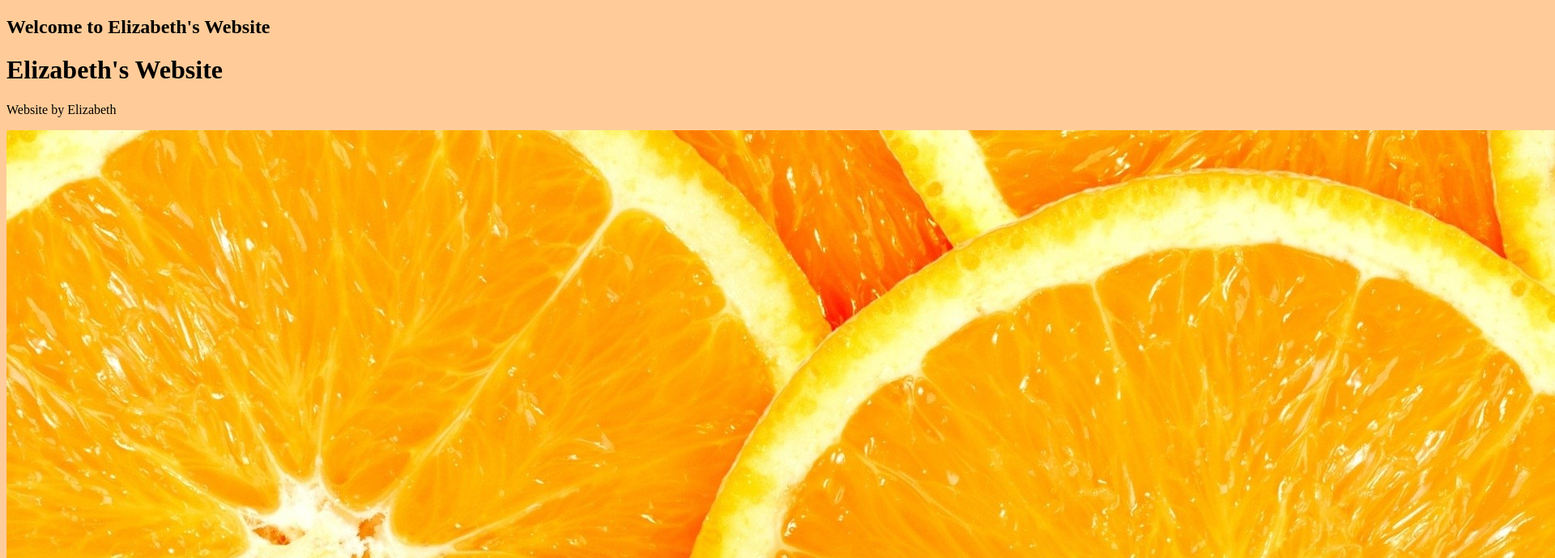
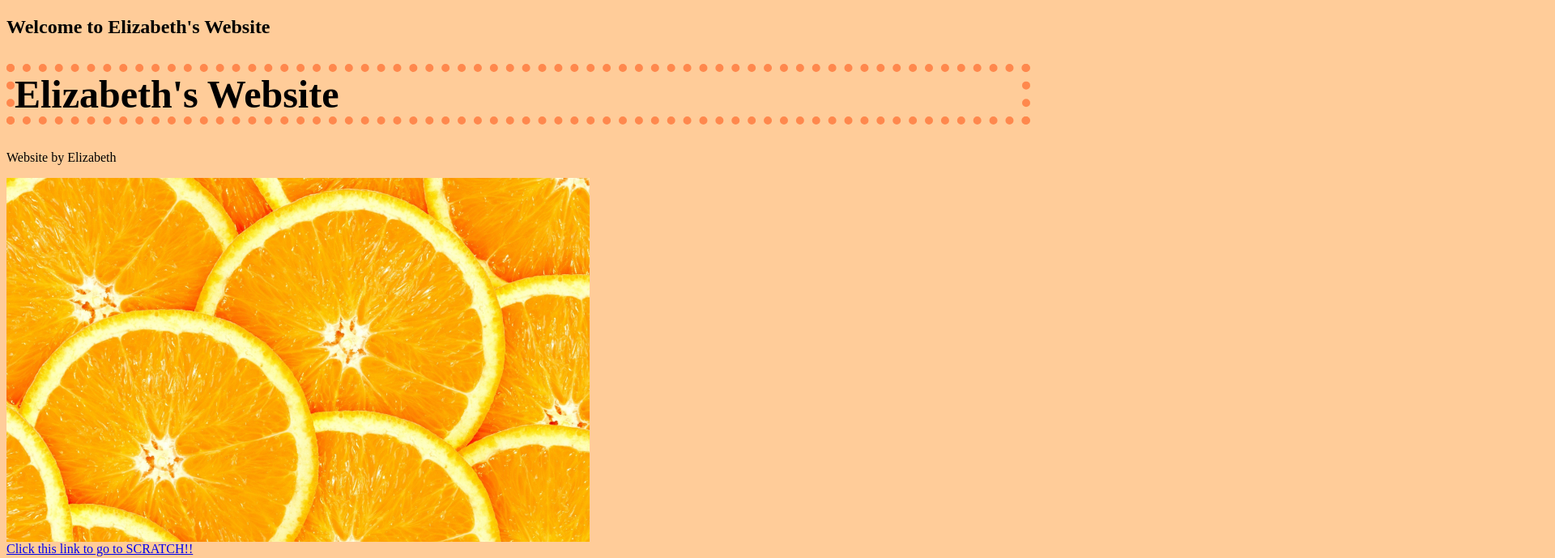
Before and after one commit to eelkinson/ElizabethWebsite, a plain HTML site: page index.html in a window 1280 px wide. Shown: the top 690 px of the page at 81% size, 1920 px wide, since content can reach past the window. Drawn offline with Linux system fonts and the light colour scheme.

Commit message:
I changed size of picture also added border

```diff
--- a/style.css
+++ b/style.css
@@ -1,3 +1,16 @@
 body {
 	background : #ffcc99;
 }
+img {
+	height:450px;
+	width:auto;
+}
+img {
+	display: block;
+}
+h1 {
+	font-size: 48px;
+}
+ h1{
+	border:#ff884d 10px dotted;
+}
```
